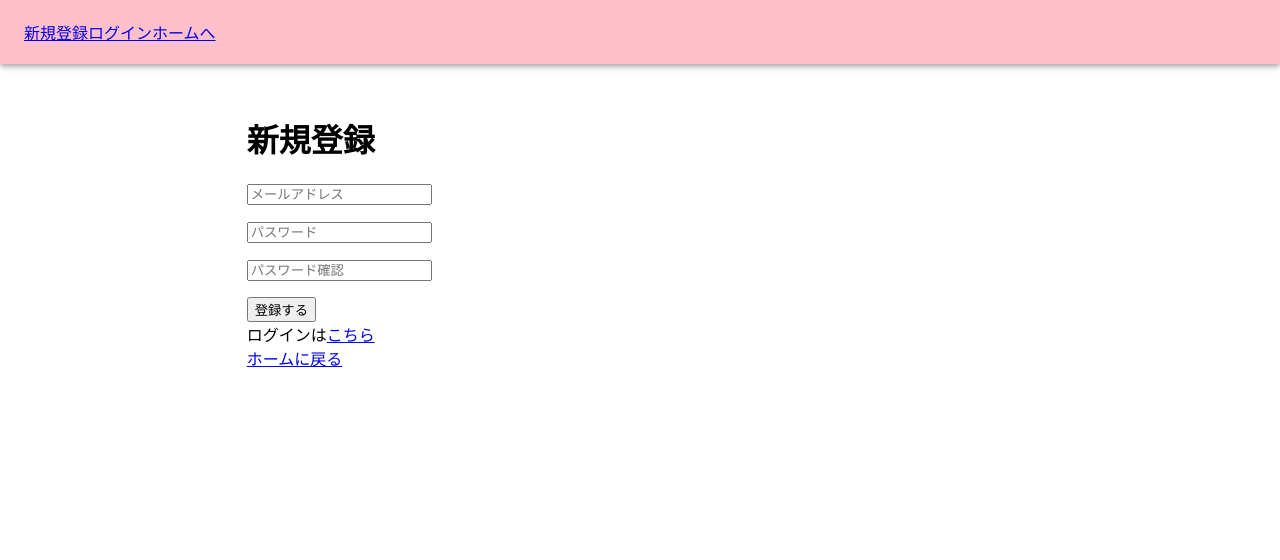
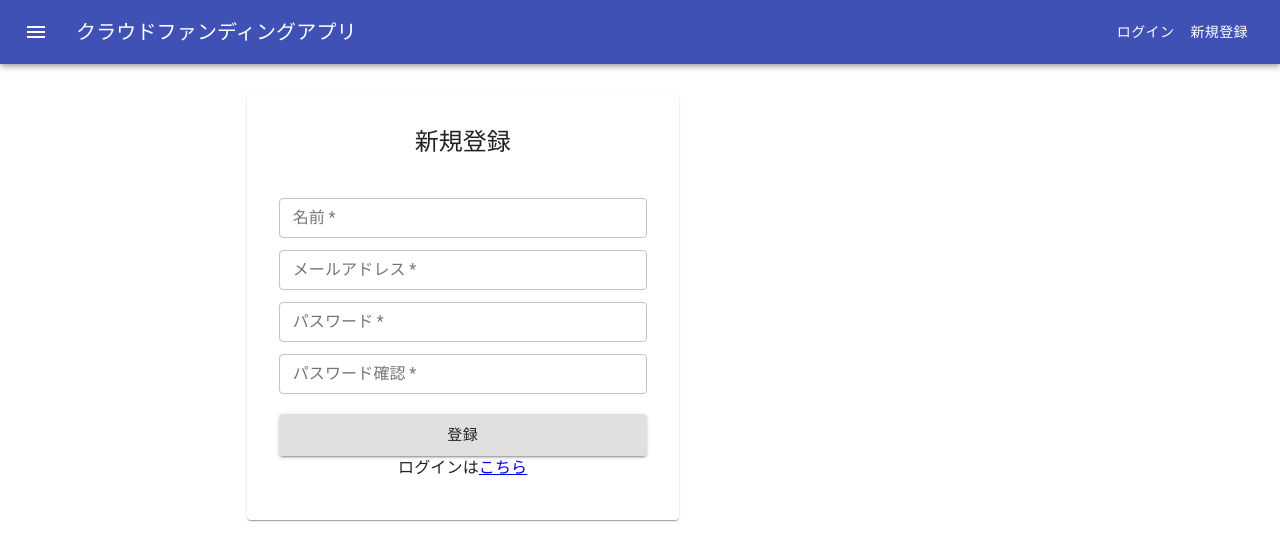
Before and after one commit to shomacafe/cf_app_front, a React (Create React App) app: page /signup_form in a window 1280 px wide. Shown: the top 560 px of the page. Built offline with nearby package versions, Linux system fonts and the light colour scheme; what axios-case-converter would draw is missing.

Commit message:
update すぐにログアウトしてしまうバグを解消するためログイン機能の実装を修正

```diff
--- a/package.json
+++ b/package.json
@@ -6,6 +6,7 @@
     "@emotion/react": "^11.11.1",
     "@emotion/styled": "^11.11.0",
     "@material-ui/core": "^4.12.4",
+    "@material-ui/icons": "^4.11.3",
     "@mui/material": "^5.14.3",
     "@testing-library/jest-dom": "^5.17.0",
     "@testing-library/react": "^13.4.0",
--- a/src/api/client.jsx
+++ b/src/api/client.jsx
@@ -2,7 +2,7 @@ import applyCaseMiddleware from 'axios-case-converter'
 import axios from 'axios'
 
 const options = {
-  ignoreHeaders: false
+  ignoreHeaders: true
 }
 
 const clientApi = applyCaseMiddleware(axios.create({
--- a/src/components/Auth/SignInForm.jsx
+++ b/src/components/Auth/SignInForm.jsx
@@ -1,59 +1,130 @@
 import React, { useState, useContext, useEffect } from 'react'
 import { Link, useNavigate } from 'react-router-dom';
+import Cookies from "js-cookie"
+
+import { makeStyles } from "@material-ui/core/styles"
+import { Typography } from "@material-ui/core"
+import TextField from "@material-ui/core/TextField"
+import Card from "@material-ui/core/Card"
+import CardContent from "@material-ui/core/CardContent"
+import CardHeader from "@material-ui/core/CardHeader"
+import Button from "@material-ui/core/Button"
+import Box from "@material-ui/core/Box"
+
 import { signIn } from '../../api/auth';
 import { AuthContext } from '../../lib/AuthContext';
 
+const useStyles = makeStyles((theme) => ({
+  container: {
+    marginTop: theme.spacing(6)
+  },
+  submitBtn: {
+    marginTop: theme.spacing(2),
+    flexGrow: 1,
+    textTransform: "none"
+  },
+  header: {
+    textAlign: "center"
+  },
+  card: {
+    padding: theme.spacing(2),
+    maxWidth: 400
+  },
+  box: {
+    marginTop: "2rem"
+  },
+  link: {
+    textDecoration: "none"
+  }
+}))
+
 
 const SignInForm = () => {
+  const classes = useStyles();
   const navigate = useNavigate();
-  const [email, setEmail] = useState();
+  const { setIsSignedIn, setCurrentUser } = useContext(AuthContext);
+  const [email, setEmail] = useState('');
   const [password, setPassword] = useState('');
-  const { authenticated, setAuthenticated } = useContext(AuthContext);
 
-  useEffect(() => {
-    if(authenticated) {
-      navigate('/');
-      alert('すでにログインしています。');
+  const handleSignIn = async (e) => {
+    e.preventDefault();
+
+    const params = {
+      email: email,
+      password: password
     }
-  }, [authenticated, navigate]);
 
-  const handleSignIn = async () => {
     try {
-      const data = {
-        email: email,
-        password: password,
-      };
+      const response = await signIn(params);
+      console.log(response);
 
-      const response = await signIn(data);
-      setAuthenticated(true);
+      if (response.status === 200) {
+        Cookies.set("_access_token", response.headers["access-token"]);
+        Cookies.set("_client", response.headers["client"]);
+        Cookies.set("_uid", response.headers["uid"]);
+        Cookies.set("_expiry", response.headers["expiry"]);
+        Cookies.set("_token-type", response.headers["token-type"]);
 
-      navigate('/');
-      alert('ログインしました。');
-    } catch (error) {
-      if (error.response) {
-        alert('ログイン失敗しました。')
-        console.log('ログイン失敗：', error.response.data);
+        setIsSignedIn(true);
+        setCurrentUser(response.data.data);
+
+        navigate('/');
+        alert('ログインしました。');
       } else {
         alert('ログイン失敗しました。')
-        console.log('ログイン失敗：', error.message);
       }
+    } catch (error) {
+      console.log(error);
+      alert('ログイン失敗しました。')
     }
   };
 
   return (
     <>
-      <div>
-        <h1>ログインページ</h1>
-        <p><input type="email" placeholder='メールアドレス' onChange={(e) => setEmail(e.target.value)} /></p>
-        <p><input type="password" placeholder='パスワード' onChange={(e) => setPassword(e.target.value)} /></p>
-        <div>
-          <button onClick={handleSignIn}>ログイン</button>
-        </div>
-      </div>
-      <div>
-        新規登録ページは<Link to={`/signup_form/`}>こちら</Link>
-      </div>
-      <Link to={`/`}>ホームに戻る</Link>
+      <form noValidate autoComplete='off'>
+        <Card className={classes.card}>
+          <CardHeader className={classes.header} title='ログイン' />
+          <CardContent>
+            <TextField
+              variant='outlined'
+              required
+              fullWidth
+              label='メールアドレス'
+              value={email}
+              margin='dense'
+              onChange={(e) => setEmail(e.target.value)}
+            />
+            <TextField
+              variant='outlined'
+              required
+              fullWidth
+              label='パスワード'
+              type='password'
+              value={password}
+              margin='dense'
+              autoComplete='current-password'
+              onChange={(e) => setPassword(e.target.value)}
+            />
+            <Button
+              type='submit'
+              variant='contained'
+              size='large'
+              fullWidth
+              color='default'
+              dasabled={!email || !password ? true : false}
+              className={classes.submitBtn}
+              onClick={handleSignIn}
+            >
+              ログイン
+            </Button>
+            <Box textAlign='center' className={classes.box}>
+              <Typography valiant='body2'>
+                新規登録ページは<Link to='/signup_form' className={classes.link}>こちら</Link>
+              </Typography>
+            </Box>
+          </CardContent>
+        </Card>
+      </form>
     </>
   )
 }
--- a/src/components/Auth/SignUpForm.jsx
+++ b/src/components/Auth/SignUpForm.jsx
@@ -1,56 +1,147 @@
-import React, { useState, useEffect, useContext } from 'react';
-import { useNavigate } from 'react-router-dom'
-import { Link } from 'react-router-dom';
+import React, { useState, useContext, useEffect } from 'react'
+import { Link, useNavigate } from 'react-router-dom';
+import Cookies from "js-cookie"
+
+import { makeStyles } from "@material-ui/core/styles"
+import { Typography } from "@material-ui/core"
+import TextField from "@material-ui/core/TextField"
+import Card from "@material-ui/core/Card"
+import CardContent from "@material-ui/core/CardContent"
+import CardHeader from "@material-ui/core/CardHeader"
+import Button from "@material-ui/core/Button"
+import Box from "@material-ui/core/Box"
+
 import { signUp } from '../../api/auth';
 import { AuthContext } from '../../lib/AuthContext';
 
+const useStyles = makeStyles((theme) => ({
+  container: {
+    marginTop: theme.spacing(6)
+  },
+  submitBtn: {
+    marginTop: theme.spacing(2),
+    flexGrow: 1,
+    textTransform: "none"
+  },
+  header: {
+    textAlign: "center"
+  },
+  card: {
+    padding: theme.spacing(2),
+    maxWidth: 400
+  }
+}))
 
 const SignUpForm = () => {
+  const classes = useStyles();
+  const navigate = useNavigate();
+  const { setIsSignedIn, setCurrentUser } = useContext(AuthContext);
+  const [name, setName] = useState('');
   const [email, setEmail] = useState('');
   const [password, setPassword] = useState('');
   const [passwordConfirmation, setPasswordConfirmation] = useState('');
-  const { authenticated } = useContext(AuthContext);
-  const navigate = useNavigate();
 
-  useEffect(() => {
-    if(authenticated) {
-      navigate('/');
-      alert('すでにログインしています。');
+  const handleSignUp = async (e) => {
+    e.preventDefault();
+
+    const params = {
+      name: name,
+      email: email,
+      password: password,
+      password_confirmation: passwordConfirmation,
     }
-  }, []);
 
-  const handleSignUp = async () => {
     try {
-      const data = {
-        email: email,
-        password: password,
-        password_confirmation: passwordConfirmation,
-      };
+      const response = await signUp(params);
+      console.log(response);
 
-      const response = await signUp(data);
+      if (response.status === 200) {
+        Cookies.set("_access_token", response.headers["access-token"]);
+        Cookies.set("_client", response.headers["client"]);
+        Cookies.set("_uid", response.headers["uid"]);
+        // Cookies.set("_expiry", response.headers["expiry"]);
+        // Cookies.set("_token-type", response.headers["token-type"]);
 
-      alert("新規登録しました。");
-      console.log('ユーザー登録成功', response.data);
+        setIsSignedIn(true);
+        setCurrentUser(response.data.data);
+
+        navigate('/');
+        alert('新規登録しました');
+      } else {
+        alert('新規登録できませんでした')
+      }
     } catch (error) {
-      console.log('ユーザー登録失敗:', error.response.data)
+      console.log(error);
+      alert('新規登録できませんでした')
     }
-  }
+  };
 
   return (
     <>
-      <h1>新規登録</h1>
-      <p><input type='email' placeholder='メールアドレス' onChange={(e) => setEmail(e.target.value)} /></p>
-      <p><input type="password" placeholder='パスワード' onChange={(e) => setPassword(e.target.value)} /></p>
-      <p><input type="password" placeholder='パスワード確認' onChange={(e) => setPasswordConfirmation(e.target.value)} /></p>
-      <div>
-        <button onClick={handleSignUp}>登録する</button>
-      </div>
-      <div>
-        ログインは<Link to='/signin_form'>こちら</Link>
-      </div>
-      <div>
-        <Link to='/'>ホームに戻る</Link>
-      </div>
+      <form noValidate autoComplete='off'>
+        <Card className={classes.card}>
+          <CardHeader className={classes.header} title='新規登録' />
+          <CardContent>
+            <TextField
+              variant="outlined"
+              required
+              fullWidth
+              label="名前"
+              value={name}
+              margin="dense"
+              onChange={event => setName(event.target.value)}
+            />
+            <TextField
+              variant='outlined'
+              required
+              fullWidth
+              label='メールアドレス'
+              value={email}
+              margin='dense'
+              onChange={(e) => setEmail(e.target.value)}
+            />
+            <TextField
+              variant='outlined'
+              required
+              fullWidth
+              label='パスワード'
+              type='password'
+              value={password}
+              margin='dense'
+              autoComplete='current-password'
+              onChange={(e) => setPassword(e.target.value)}
+            />
+            <TextField
+              variant='outlined'
+              required
+              fullWidth
+              label='パスワード確認'
+              type='password'
+              value={passwordConfirmation}
+              margin='dense'
+              autoComplete='current-password'
+              onChange={(e) => setPasswordConfirmation(e.target.value)}
+            />
+            <Button
+              type='submit'
+              variant='contained'
+              size='large'
+              fullWidth
+              color='default'
+              dasabled={!name || !email || !password || !passwordConfirmation ? true : false}
+              className={classes.submitBtn}
+              onClick={handleSignUp}
+            >
+              登録
+            </Button>
+            <Box textAlign='center' className={classes.box}>
+              <Typography valiant='body2'>
+                ログインは<Link to='/signin_form' className={classes.link}>こちら</Link>
+              </Typography>
+            </Box>
+          </CardContent>
+        </Card>
+      </form>
     </>
   )
 }
--- a/src/components/Header.jsx
+++ b/src/components/Header.jsx
@@ -1,32 +1,130 @@
 import React, { useContext } from 'react'
-import { AppBar, Toolbar } from '@material-ui/core';
-import { Link } from 'react-router-dom';
+import { Link, useNavigate } from 'react-router-dom';
+import Cookies from "js-cookie"
+
+import { makeStyles, Theme } from "@material-ui/core/styles"
+
+import AppBar from "@material-ui/core/AppBar"
+import Toolbar from "@material-ui/core/Toolbar"
+import Typography from "@material-ui/core/Typography"
+import Button from "@material-ui/core/Button"
+import IconButton from "@material-ui/core/IconButton"
+import MenuIcon from "@material-ui/icons/Menu"
+
 import { AuthContext } from '../lib/AuthContext';
-import SignOutButton from './Auth/SignOutButton';
 
+import { signOut } from '../api/auth';
+
+const useStyles = makeStyles((theme) => ({
+  iconButton: {
+    marginRight: theme.spacing(2),
+  },
+  title: {
+    flexGrow: 1,
+    textDecoration: "none",
+    color: "inherit"
+  },
+  linkBtn: {
+    textTransform: "none"
+  }
+}))
 
 const Header = () => {
-  const { authenticated, uid } = useContext(AuthContext);
+  const { loading, isSignedIn, setIsSignedIn } = useContext(AuthContext);
+  const classes = useStyles();
+  const navigate = useNavigate();
+
+  console.log('loading', loading)
+  console.log('isSignedIn', isSignedIn)
+
+  const handleSignOut = async () => {
+    try {
+      const response = await signOut();
+
+      if (response.data.success === true) {
+        Cookies.remove('_access_token')
+        Cookies.remove('_client')
+        Cookies.remove('_uid')
+        Cookies.remove('_expiry');
+        Cookies.remove('_token-type');
+        Cookies.remove('access_token')
+        Cookies.remove('client')
+        Cookies.remove('uid')
+        Cookies.remove('expiry');
+        Cookies.remove('token-type');
+
+        setIsSignedIn(false);
+        navigate('/');
+
+        alert('ログアウトしました。');
+      } else {
+        alert('ログアウトに失敗しました。');
+      }
+    } catch (error) {
+      console.error('ログアウトエラー:', error.message);
+    }
+  };
+
+  const AuthButtons = () => {
+    if (!loading) {
+      if (isSignedIn) {
+        return (
+          <Button
+            color='inherit'
+            className={classes.linkBtn}
+            onClick={handleSignOut}
+          >
+            ログアウト
+          </Button>
+        )
+      } else {
+        return (
+          <>
+            <Button
+              component={Link}
+              to='/signin_form'
+              color='inherit'
+              className={classes.linkBtn}
+            >
+              ログイン
+            </Button>
+            <Button
+              component={Link}
+              to='/signup_form'
+              color="inherit"
+              className={classes.linkBtn}
+            >
+              新規登録
+            </Button>
+          </>
+        );
+      }
+    }
+  };
 
   return (
-    <AppBar position='static' style={{ background: "pink" }}>
-      <Toolbar>
-        {authenticated ? (
-        <div>
-          <p>ログイン中</p>
-          <p>ログインユーザー：{uid}</p>
-          <SignOutButton />
-          <Link to={`/`}>ホームへ</Link>
-        </div>
-        ):(
-          <div>
-            <Link to="/signup_form">新規登録</Link>
-            <Link to="/signin_form">ログイン</Link>
-            <Link to={`/`}>ホームへ</Link>
-          </div>
-        )}
-      </Toolbar>
-    </AppBar>
+    <>
+      <AppBar position="static">
+        <Toolbar>
+          <IconButton
+            edge="start"
+            className={classes.iconButton}
+            color="inherit"
+          >
+            <MenuIcon />
+          </IconButton>
+          <Typography
+            component={Link}
+            to="/"
+            variant="h6"
+            className={classes.title}
+          >
+            クラウドファンディングアプリ
+          </Typography>
+          <AuthButtons />
+        </Toolbar>
+      </AppBar>
+    </>
   )
 }
 
--- a/src/lib/AuthContext.jsx
+++ b/src/lib/AuthContext.jsx
@@ -1,42 +1,44 @@
 import React, { createContext, useState, useEffect } from 'react'
 import { getCurrentUser } from '../api/auth';
 
-const AuthContext = createContext();
+export const AuthContext = createContext();
 
-const AuthProvider = ({children}) => {
+export const AuthProvider = ({ children }) => {
   const [loading, setLoading] = useState(true);
-  const [authenticated, setAuthenticated] = useState(false);
-  const [uid, setUid] = useState('');
+  const [isSignedIn, setIsSignedIn] = useState(false);
+  const [currentUser, setCurrentUser] = useState(undefined);
+
+  const handleGetCurrentUser = async () => {
+    try {
+      const response = await getCurrentUser();
+
+      if (response?.data.isLogin === true) {
+        setIsSignedIn(true);
+        setCurrentUser(response?.data.data)
+      }
+    } catch (error) {
+      console.log(error);
+    }
+
+    setLoading(false);
+  };
 
   useEffect(() => {
-    const checkAuthentication = async () => {
-      try {
-        const user = await getCurrentUser();
-        setAuthenticated(!!user);
-
-        if (user && user.data.id) {
-          setUid(user.data.uid);
-        }
-      } catch (error) {
-        setAuthenticated(false);
-      } finally {
-        setLoading(false);
-      }
-    };
-
-    checkAuthentication();
-    console.log('ログイン状態:', authenticated);
-  }, [authenticated]);
-
-  if (loading) {
-    return <div>ロード中</div>
-  }
+    handleGetCurrentUser();
+  }, [setCurrentUser]);
 
   return (
-    <AuthContext.Provider value={{ authenticated, setAuthenticated, uid, setUid }}>
+    <AuthContext.Provider
+      value={{
+        loading,
+        setLoading,
+        isSignedIn,
+        setIsSignedIn,
+        currentUser,
+        setCurrentUser,
+      }}
+    >
       {children}
     </AuthContext.Provider>
   )
 }
-
-export {AuthContext, AuthProvider};
```
Also changed, not shown: src/api/auth.jsx (+14 -45 lines), src/components/Top.jsx (+15 -7 lines), 1 other file (tests, documents, lock files or other folders).
